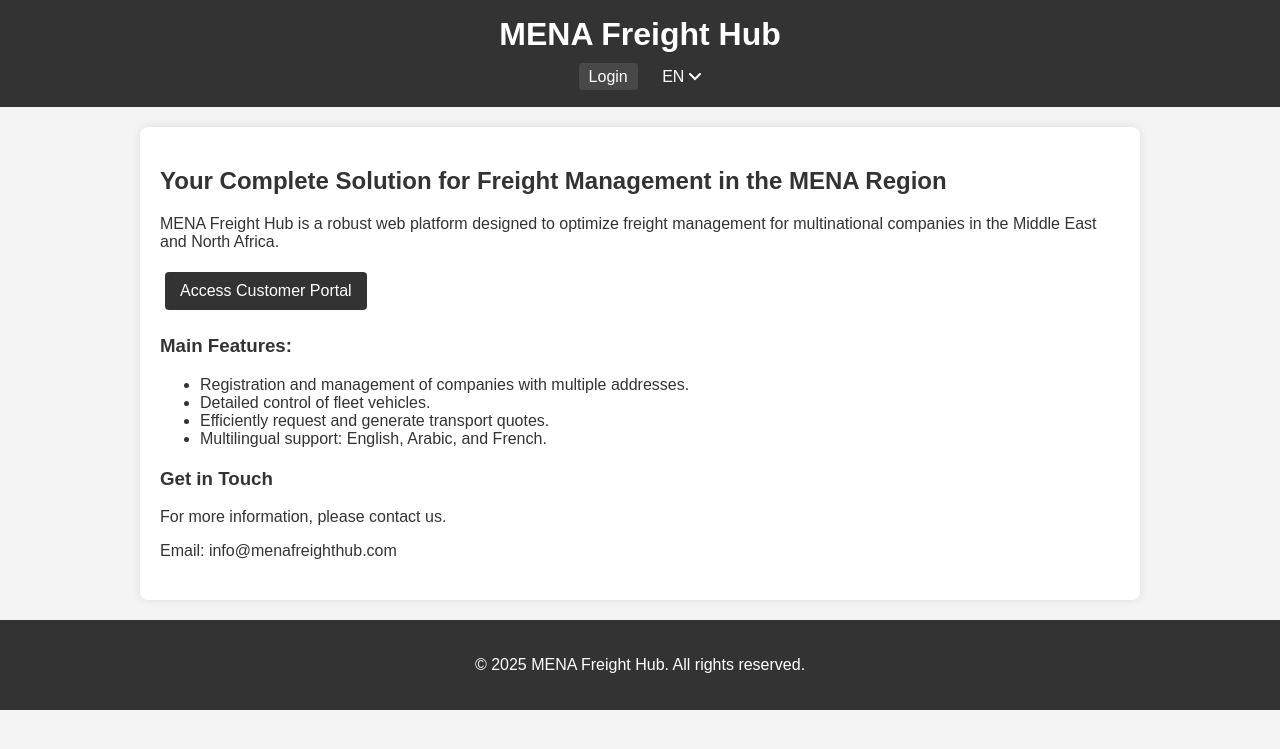
After one commit to GuilhermeFaramiglio/Hackatas, a PHP site: page /inicial.php in a window 1280 px wide. The commit adds this page. Shown: the top 749 px of the page. Run offline with PHP 8.4, Linux system fonts and the light colour scheme.

Commit message:
feat(home): Internacionaliza a página inicial
Este commit transforma a página inicial estática (anteriormente `inicial.html`) em uma página PHP dinâmica e totalmente traduzível, alinhando-a com o restante do sistema.

Principais alterações:

- **Conversão de Arquivo:** O arquivo `inicial.html` foi convertido para `inicial.php`, permitindo a execução de lógica no lado do servidor.

- **Implementação da Lógica de Tradução:**
  - Adicionado um bloco PHP no topo do arquivo para detectar o idioma selecionado pelo usuário através do cookie (`$_COOKIE['lang']`).
  - O sistema agora carrega dinamicamente o arquivo de tradução correspondente (`en.php`, `ar.php`, etc.).

- **Componente de Idioma:**
  - O seletor de idiomas em formato de dropdown, presente nas outras páginas autenticadas, foi adicionado ao cabeçalho para uma experiência de usuário consistente.

- **Internacionalização do Conteúdo:**
  - Todo o texto estático ("hardcoded") da página foi substituído por chaves do array `$labels`, permitindo que o conteúdo seja exibido no idioma selecionado.
  - Novas chaves de tradução, específicas da página inicial, foram adicionadas aos arquivos `en.php`, `ar.php` e `fr.php` para suportar esta funcionalidade.

```diff
--- a/en.php
+++ b/en.php
@@ -68,6 +68,19 @@ return [
     "company_updated" => "Company updated successfully!",
     "company_update_error" => "Error updating company.",
     "company_deleted" => "Company deleted successfully!",
-    "company_delete_error" => "Error deleting company."
+    "company_delete_error" => "Error deleting company.",
+    // --- Chaves Página Inicial ---
+    "home_title" => "MENA Freight Hub - B2B Logistics Platform",
+    "hero_title" => "Your Complete Solution for Freight Management in the MENA Region",
+    "hero_subtitle" => "MENA Freight Hub is a robust web platform designed to optimize freight management for multinational companies in the Middle East and North Africa.",
+    "hero_button" => "Access Customer Portal",
+    "features_title" => "Main Features:",
+    "feature_1" => "Registration and management of companies with multiple addresses.",
+    "feature_2" => "Detailed control of fleet vehicles.",
+    "feature_3" => "Efficiently request and generate transport quotes.",
+    "feature_4" => "Multilingual support: English, Arabic, and French.",
+    "contact_title" => "Get in Touch",
+    "contact_subtitle" => "For more information, please contact us.",
+    "footer_copyright" => "&copy; 2025 MENA Freight Hub. All rights reserved."
 ];
 ?>
--- /dev/null
+++ b/inicial.php
@@ -0,0 +1,63 @@
+<?php
+// Lê o idioma do cookie, com 'en' como padrão
+$lang = $_COOKIE["lang"] ?? "en";
+// Inclui o arquivo de tradução correspondente
+$labels = include "$lang.php";
+?>
+<!DOCTYPE html>
+<html lang="<?php echo $lang; ?>">
+<head>
+    <meta charset="UTF-8">
+    <meta name="viewport" content="width=device-width, initial-scale=1.0">
+    <title><?php echo $labels['home_title']; ?></title>
+    <link rel="stylesheet" href="css/style.css">
+</head>
+<body>
+    <header>
+        <h1>MENA Freight Hub</h1>
+        <nav>
+            <a href="login.php"><?php echo $labels['login']; ?></a>
+
+            <div class="seletor-idioma">
+                <div class="idioma-atual">
+                    <span><?php echo strtoupper($lang); ?></span>
+                    <svg width="12" height="8" viewBox="0 0 12 8" fill="none" xmlns="http://www.w3.org/2000/svg">
+                        <path d="M1 1L6 6L11 1" stroke="currentColor" stroke-width="2" stroke-linecap="round"/>
+                    </svg>
+                </div>
+                <div class="menu-idiomas">
+                    <a href="#" onclick="setLanguage('en')"><img src="img/eng.webp" height="25px" width="25px">EN</a>
+                    <a href="#" onclick="setLanguage('ar')"><img src="img/arabe.webp" height="25px" width="25px">AR</a>
+                    <a href="#" onclick="setLanguage('fr')"><img src="img/France_Flag.PNG.webp" height="25px" width="25px">FR</a>
+                </div>
+            </div>
+        </nav>
+    </header>
+    <main>
+        <section id="hero">
+            <h2><?php echo $labels['hero_title']; ?></h2>
+            <p><?php echo $labels['hero_subtitle']; ?></p>
+            <a href="login.php" class="button"><?php echo $labels['hero_button']; ?></a>
+        </section>
+        <section id="features">
+            <h3><?php echo $labels['features_title']; ?></h3>
+            <ul>
+                <li><?php echo $labels['feature_1']; ?></li>
+                <li><?php echo $labels['feature_2']; ?></li>
+                <li><?php echo $labels['feature_3']; ?></li>
+                <li><?php echo $labels['feature_4']; ?></li>
+            </ul>
+        </section>
+        <section id="contact">
+            <h3><?php echo $labels['contact_title']; ?></h3>
+            <p><?php echo $labels['contact_subtitle']; ?></p>
+            <p>Email: info@menafreighthub.com</p>
+        </section>
+    </main>
+    <footer>
+        <p><?php echo $labels['footer_copyright']; ?></p>
+    </footer>
+
+    <script src="js/language.js"></script>
+</body>
+</html>
```
Also changed, not shown: ar.php (+15 -1 lines), fr.php (+15 -1 lines), inicial.html (deleted, +0 -41 lines).
